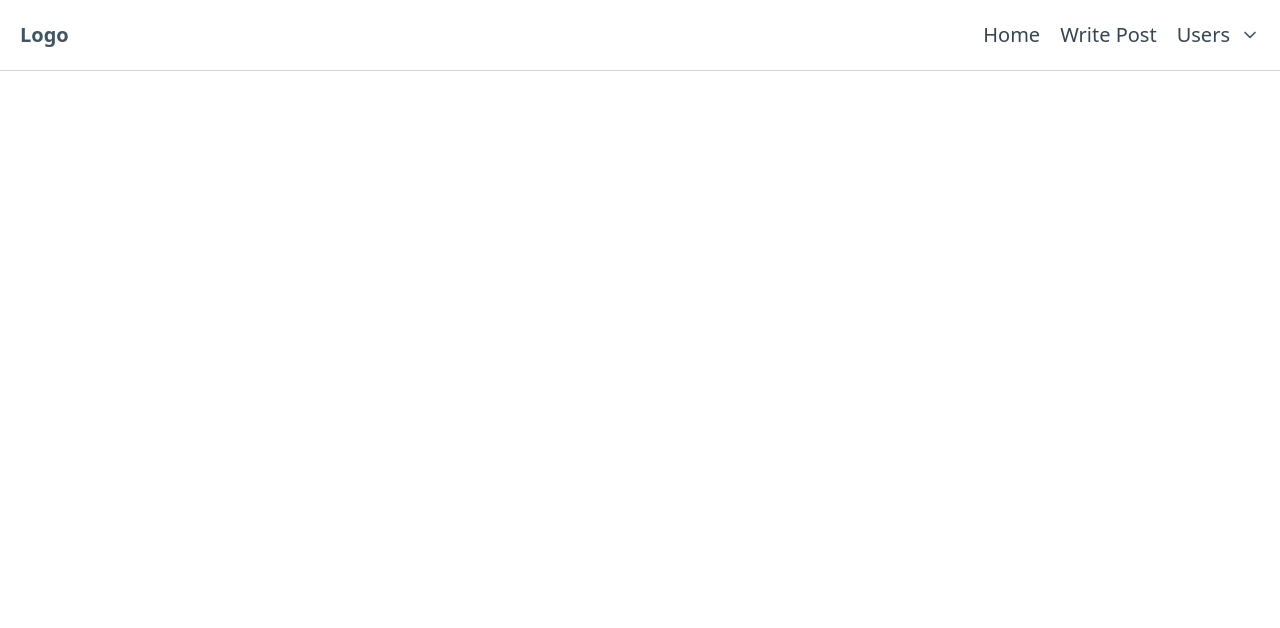
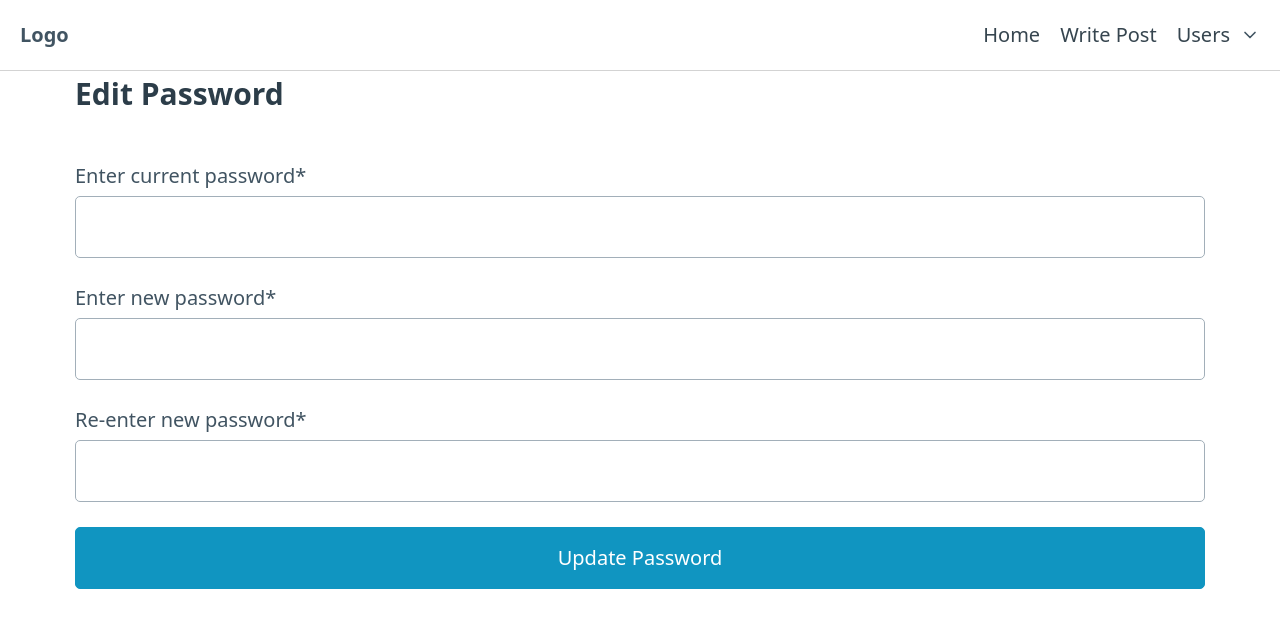
Before and after one commit to mariaboaretto/graphql-poc, a React (Create React App) app in the folder frontend/: page /edit-password/1 in a window 1280 px wide. Shown: the top 628 px of the page. Built offline with nearby package versions, Linux system fonts and the light colour scheme.

Commit message:
Added update password functionality, updated Edit Password resolver to deal with exceptions

```diff
--- a/frontend/src/App.js
+++ b/frontend/src/App.js
@@ -40,7 +40,7 @@ function App() {
           <Route path='/edit-user/:id' element={<EditUserPage />} />
           <Route path='/post/:id' element={<PostPage />} />
           <Route path='/edit-post/:id' element={<EditPostPage />} />
-          <Route path='/edit-password' element={<EditPasswordPage />}></Route>
+          <Route path='/edit-password/:id' element={<EditPasswordPage />}></Route>
         </Routes>
       </Router>
     </ApolloProvider>
--- /dev/null
+++ b/frontend/src/components/EditPasswordForm/EditPasswordForm.js
@@ -0,0 +1,100 @@
+import { useMutation } from "@apollo/client"
+import { useState } from "react"
+import { useParams } from "react-router-dom"
+import { EDIT_USER_PASSWORD_MUTATION } from "../GraphQL/Mutations"
+import MsgModal from "../MsgModal/MsgModal"
+
+export default function EditPasswordForm(props) {
+    const userId = useParams().id
+
+    // Form variables
+    const [currPassword, setCurrPassword] = useState()
+    const [newPassword, setNewPassword] = useState()
+    const [newPasswordConfirm, setNewPasswordConfirm] = useState()
+
+    const [showModal, setShowModal] = useState()
+
+    // Updates graphql error with message
+    const [graphQLErr, setGraphQLErr] = useState()
+
+    // Tracks form errors
+    const [formError, setFormError] = useState("")
+
+    // GraphQL edit password mutation
+    const [updatePassword] = useMutation(EDIT_USER_PASSWORD_MUTATION, {
+        onError: (error) => {
+            setGraphQLErr(error.message)
+            setShowModal(false)
+        },
+        onCompleted: () => {
+            setShowModal(true)
+        }
+    })
+
+    function handleSubmit(e) {
+        // Preventing default submission
+        e.preventDefault()
+
+        // Resetting GraphQL error message
+        setGraphQLErr(null)
+
+        // Validating passwords
+        if (newPassword !== newPasswordConfirm) {
+            setFormError("Passwords do not match!")
+            return
+        } else {
+            // Resetting password validation error message
+            setFormError("")
+        }
+
+        // Executing password update mutation
+        updatePassword({
+            variables: {
+                editUserPasswordId: userId,
+                user: {
+                    currentPwrd: currPassword,
+                    newPwrd: newPassword,
+                    newPwrdConfirmation: newPasswordConfirm
+                }
+            }
+        })
+    }
+
+    return <form onSubmit={handleSubmit}>
+        <label htmlFor="curr-password">Enter current password<span className="required-field">*</span>
+            <input
+                id="curr-password"
+                type="password"
+                onChange={(e) => setCurrPassword(e.target.value)}
+                aria-invalid={graphQLErr ? true : null}
+                required
+            />
+            <small className="error">{graphQLErr}</small>
+        </label>
+
+        <label htmlFor="new-password">Enter new password<span className="required-field">*</span>
+            <input
+                id="new-password"
+                type="password"
+                onChange={(e) => setNewPassword(e.target.value)}
+                aria-invalid={formError ? true : null}
+                required
+            />
+        </label>
+
+        <label htmlFor="confirm-new-password">Re-enter new password<span className="required-field">*</span>
+            <input
+                id="confirm-new-password"
+                type="password"
+                onChange={(e) => setNewPasswordConfirm(e.target.value)}
+                aria-invalid={formError ? true : null}
+                required
+            />
+            <small className="error">{formError}</small>
+        </label>
+
+        <button id="user-password-submit-btn" type="submit">Update Password</button>
+
+        {showModal ? <MsgModal title="Success!" content="Password updated successfully!" redirectLink="/users" /> : null}
+    </form>
+}
--- a/frontend/src/components/GraphQL/Mutations.js
+++ b/frontend/src/components/GraphQL/Mutations.js
@@ -21,6 +21,13 @@ export const CREATE_POST_MUTATION = gql`
 export const EDIT_USER_MUTATION = gql`
   mutation EditUserInfo($editUserInfoId: ID!, $user: EditUserInfoInput!) {
     editUserInfo(id: $editUserInfoId, user: $user)
+  }
+`
+
+// Edits user password
+export const EDIT_USER_PASSWORD_MUTATION = gql`
+  mutation Mutation($editUserPasswordId: ID!, $user: EditUserPasswordInput!) {
+    editUserPassword(id: $editUserPasswordId, user: $user)
   }
 `
 
--- a/frontend/src/components/UserDetailsForm/UserDetailsForm.js
+++ b/frontend/src/components/UserDetailsForm/UserDetailsForm.js
@@ -21,7 +21,7 @@ export default function UserDetailsForm(props) {
         e.preventDefault()
 
         // If passwords don't match, set error message
-        if (password != passwordConfirm) {
+        if (password !== passwordConfirm) {
             setErr("Passwords do not match!")
             return
         }
@@ -101,7 +101,7 @@ export default function UserDetailsForm(props) {
             </label>
         </div>
 
-        {props.user ? <a href="/edit-password" id="edit-pword-link">Edit Password...</a> :
+        {props.user ? <a href={`/edit-password/${props.user.id}`} id="edit-pword-link">Edit Password...</a> :
             <div className="grid">
                 <label>Password<span className="required-field">*</span>
                     <input
@@ -115,7 +115,8 @@ export default function UserDetailsForm(props) {
                     <input id="pword-confirmation"
                         type="password"
                         onChange={(e) => setPasswordConfirm(e.target.value)}
-                        required />
+                        required
+                        aria-invalid={err ? true : null} />
                     <small className="error">{err}</small>
                 </label>
             </div>}
--- a/frontend/src/pages/EditPasswordPage/EditPasswordPage.js
+++ b/frontend/src/pages/EditPasswordPage/EditPasswordPage.js
@@ -1,4 +1,9 @@
+import EditPasswordForm from "../../components/EditPasswordForm/EditPasswordForm";
+
 export default function EditPasswordPage() {
-    return <h3>Edit Password</h3>
+    return <div className="container">
+        <h3>Edit Password</h3>
+        <EditPasswordForm />
+    </div>
 
 }
--- a/frontend/src/pages/EditUserPage/EditUserPage.js
+++ b/frontend/src/pages/EditUserPage/EditUserPage.js
@@ -10,7 +10,11 @@ export default function EditUserPage() {
     const [user, setUser] = useState()
 
     // GraphQLedit user mutation
-    const [editUser, {}] = useMutation(EDIT_USER_MUTATION)
+    const [editUser, { }] = useMutation(EDIT_USER_MUTATION, {
+        onError: (err) => {
+            console.log("Mutation err: ", err)
+        }
+    })
 
     // Fetching user to be edited
     const { getErr, getLoading, data: getData } = useQuery(GET_USER, {
```
Also changed, not shown: 1 other file (tests, documents, lock files or other folders).
